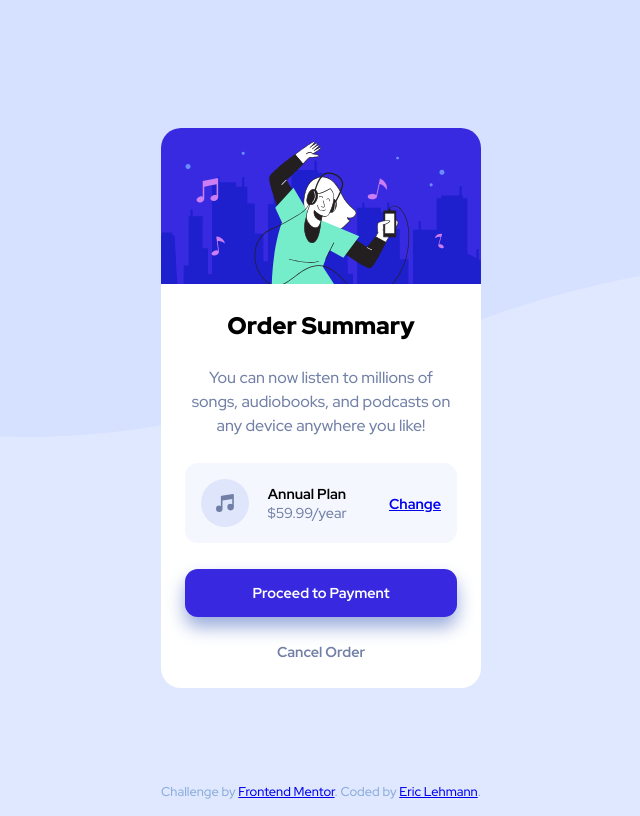
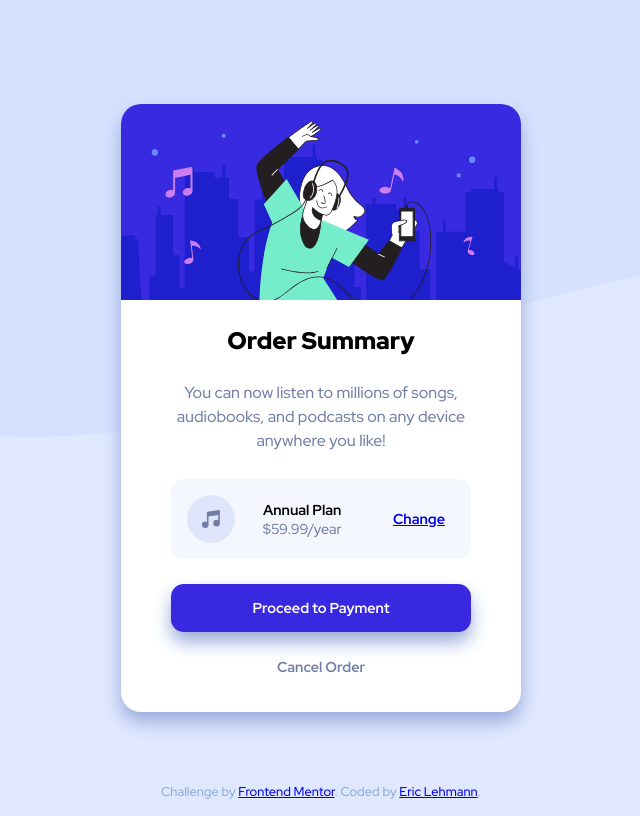
Before and after one commit to EricLDev/FEM-Order_Summary_Component, a plain HTML site: page index.html in a window 1280 px wide. Shown: the whole page, without its empty margins (319-959 px from the left). Drawn offline with Linux system fonts and the light colour scheme.

Commit message:
added mediaqueries desktop

```diff
--- a/index.css
+++ b/index.css
@@ -20,6 +20,8 @@ body {
     height: 35rem;
     border-radius: 1.25rem;
     background-color: #fff;
+    box-shadow: 0px 10px 18px hsl(224, 48%, 73%);
+
 }
 
 .card-img img {
@@ -130,3 +132,15 @@ footer {
     text-align: center;
     color: hsl(215, 51%, 70%);
 }
+
+@media screen and (min-width: 768px) {
+    .card {
+        width: 25rem;
+        height: 38rem;
+    }
+
+    .card-text {
+        padding: 0 1.5rem;
+    }
+
+}
```
